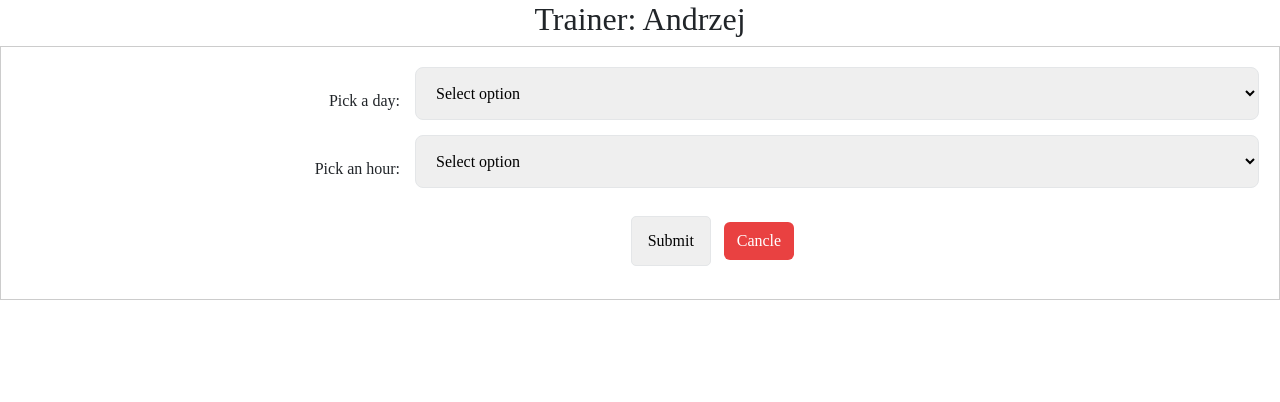
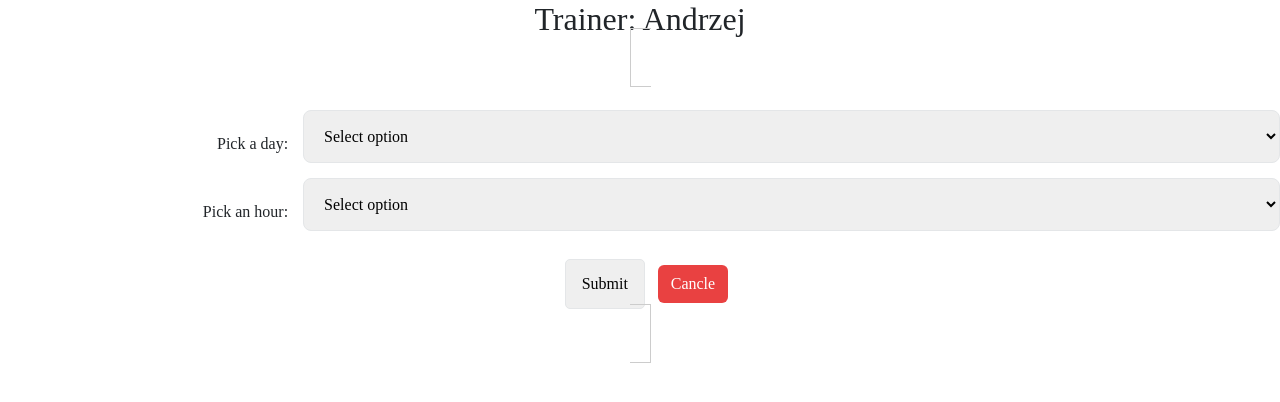
Before and after one commit to bakuganmw/front-gym, a React (Create React App) app: page /trainer-reservation/Andrzej in a window 1280 px wide. Shown: the top 402 px of the page. Built offline with nearby package versions, Linux system fonts and the light colour scheme.

Commit message:
navbar sticky

```diff
--- a/src/components/NavbarCom/NavbarElements.css
+++ b/src/components/NavbarCom/NavbarElements.css
@@ -1,5 +1,8 @@
 #wrapper {
   padding: 10px 0;
+  position: sticky;
+  top: 0;
+  z-index: 999;
 }
 
 #brandName {
--- a/src/components/TrainerReservationSection/Reservation.css
+++ b/src/components/TrainerReservationSection/Reservation.css
@@ -8,8 +8,7 @@
   margin-right: auto;
   margin-top: auto;
   margin-bottom: auto;
-  padding-left: 15px;
-  padding-right: 15px;
+  padding: 20px 20px;
 }
 .productcontainer {
   display: flex;
@@ -20,7 +19,7 @@
   margin: 0 0 20px;
   border: 1px solid #ccc;
   padding: 20px;
-  display: flex;
+  display: inline;
 }
 .leftPro,
 .rightPro {
```
